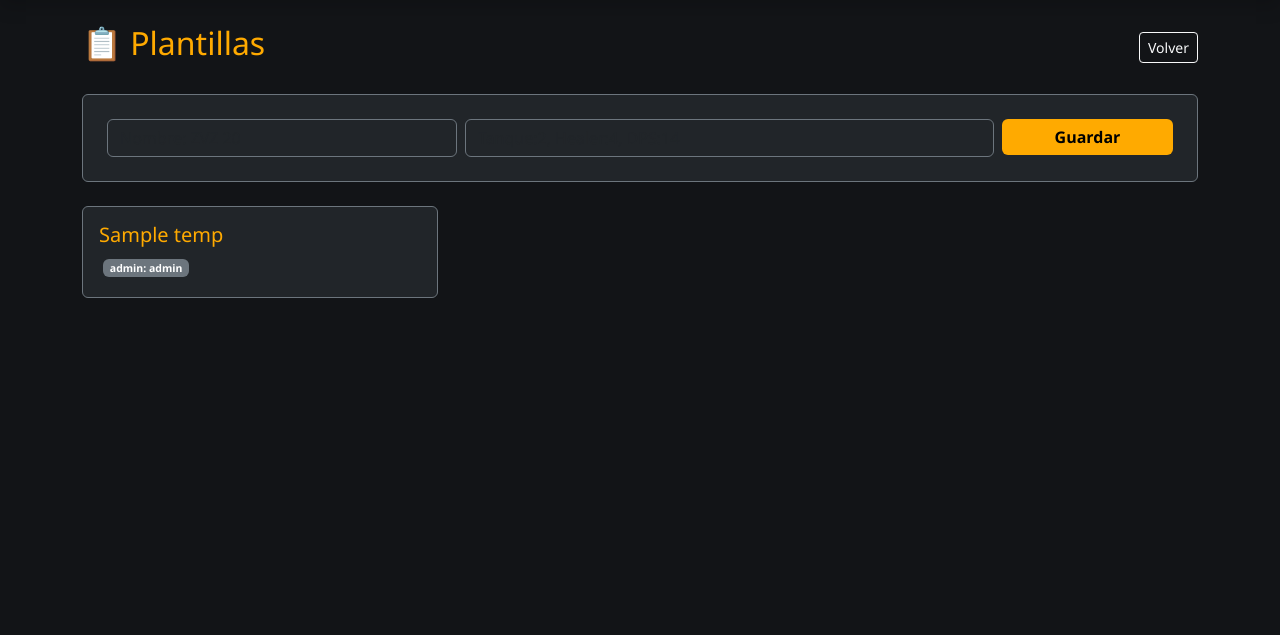
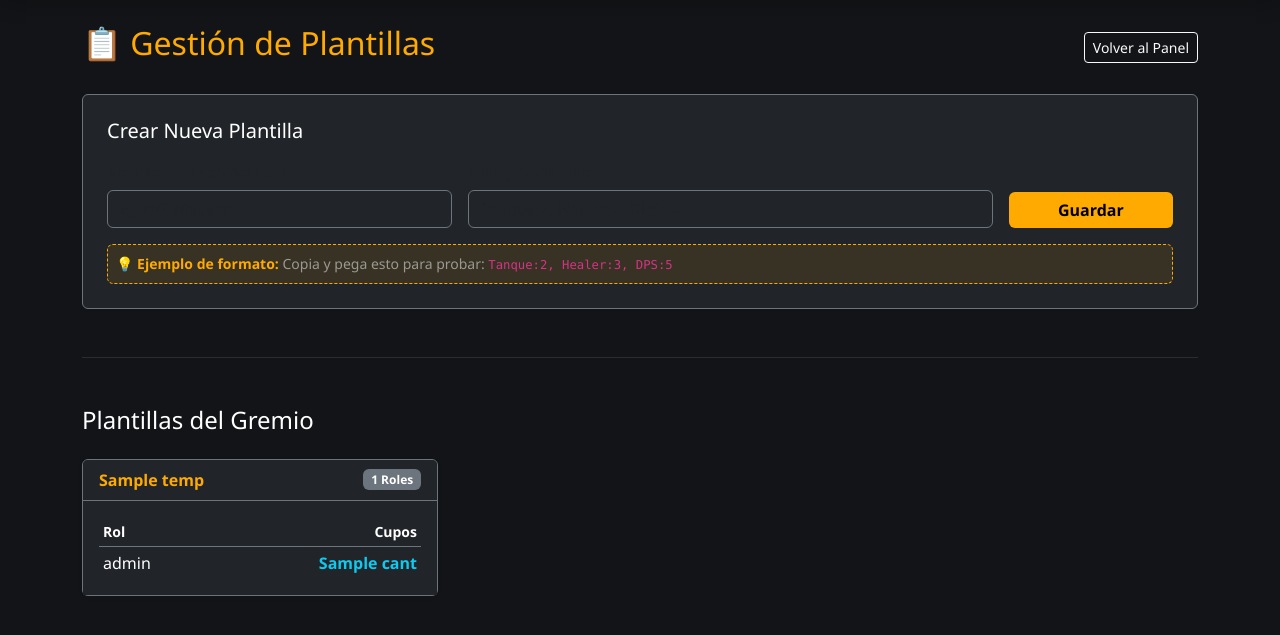
Before and after one commit to Arle-bby/ACTIVITY_MANAGER_DASHBOARD, a Flask app: template templates/plantillas.html in a window 1280 px wide. Shown: the part 58-693 px from the top of the page. Run offline with Flask 3, Linux system fonts and the light colour scheme; the template is opened without the code that fills it: most values are stand-ins (such as "Sample title", 1, 10 or a date in 2020).

Commit message:
platilla add

```diff
--- a/templates/plantillas.html
+++ b/templates/plantillas.html
@@ -1,35 +1,69 @@
 {% extends "base.html" %}
 {% block content %}
 <div class="d-flex justify-content-between align-items-center mb-4">
-    <h2 class="text-warning">📋 Plantillas</h2>
-    <a href="/dashboard/{{ guild_id }}" class="btn btn-outline-light btn-sm">Volver</a>
+    <h2 class="text-warning">📋 Gestión de Plantillas</h2>
+    <a href="/dashboard/{{ guild_id }}" class="btn btn-outline-light btn-sm">Volver al Panel</a>
 </div>
 
-<div class="card bg-dark border-secondary p-4 mb-4">
-    <form action="/create_template/{{ guild_id }}" method="POST" class="row g-2">
+<div class="card bg-dark border-secondary p-4 mb-2">
+    <h5 class="text-white mb-3">Crear Nueva Plantilla</h5>
+    <form action="/create_template/{{ guild_id }}" method="POST" class="row g-3">
         <div class="col-md-4">
-            <input type="text" name="nombre" class="form-control bg-dark text-white border-secondary" placeholder="Nombre: ZVZ 20" required>
+            <label class="form-label small text-muted">Nombre de la Composición</label>
+            <input type="text" name="nombre" class="form-control bg-dark text-white border-secondary" placeholder="Ej: ZVZ Madera" required>
         </div>
         <div class="col-md-6">
+            <label class="form-label small text-muted">Roles y Cantidades</label>
             <input type="text" name="roles" class="form-control bg-dark text-white border-secondary" placeholder="Tanque:2, Healer:4, DPS:14" required>
         </div>
-        <div class="col-md-2">
-            <button class="btn btn-warning w-100">Guardar</button>
+        <div class="col-md-2 d-flex align-items-end">
+            <button type="submit" class="btn btn-warning w-100">Guardar</button>
         </div>
     </form>
+
+    <div class="mt-3 p-2 rounded" style="background-color: rgba(255, 170, 0, 0.1); border: 1px dashed #ffaa00;">
+        <p class="mb-0 small text-warning">
+            <strong>💡 Ejemplo de formato:</strong>
+            <span class="text-white-50">Copia y pega esto para probar:</span>
+            <code>Tanque:2, Healer:3, DPS:5</code>
+        </p>
+    </div>
 </div>
 
+<hr class="border-secondary my-5">
+
+<h4 class="text-white mb-4">Plantillas del Gremio</h4>
 <div class="row">
     {% for temp in templates %}
-    <div class="col-md-4 mb-3">
-        <div class="card bg-dark border-secondary text-white p-3">
-            <h5 class="text-warning">{{ temp.nombre }}</h5>
-            <div class="small">
-                {% for r, c in temp.roles.items() %}
-                <span class="badge bg-secondary m-1">{{ r }}: {{ c }}</span>
-                {% endfor %}
+    <div class="col-md-4 mb-4">
+        <div class="card h-100 shadow-sm border-secondary">
+            <div class="card-header bg-dark border-secondary d-flex justify-content-between align-items-center">
+                <span class="fw-bold text-warning">{{ temp.nombre }}</span>
+                <span class="badge bg-secondary">{{ temp.roles|length }} Roles</span>
+            </div>
+            <div class="card-body bg-dark">
+                <table class="table table-sm table-dark table-borderless mb-0">
+                    <thead>
+                        <tr class="text-muted small border-bottom border-secondary">
+                            <th>Rol</th>
+                            <th class="text-end">Cupos</th>
+                        </tr>
+                    </thead>
+                    <tbody>
+                        {% for role, cant in temp.roles.items() %}
+                        <tr>
+                            <td>{{ role }}</td>
+                            <td class="text-end fw-bold text-info">{{ cant }}</td>
+                        </tr>
+                        {% endfor %}
+                    </tbody>
+                </table>
             </div>
         </div>
+    </div>
+    {% else %}
+    <div class="col-12 text-center py-5 text-muted">
+        <p>No hay plantillas creadas. Usa el formulario de arriba para empezar.</p>
     </div>
     {% endfor %}
 </div>
```
